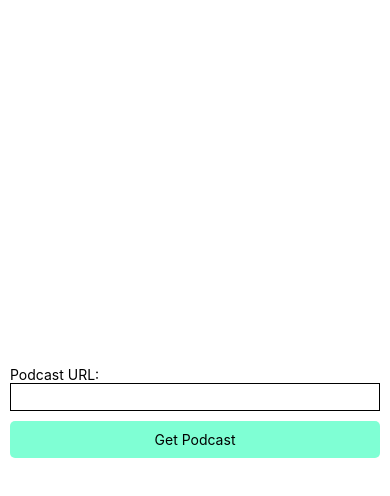
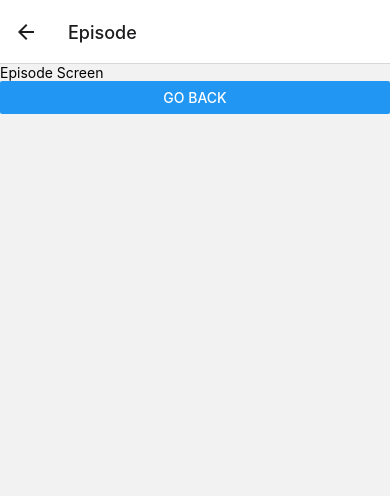
Before and after one commit to abandisch/pdcast, a React Native app: screen /Episode in a window 390 px wide. Shown: the top 496 px of the page. Built offline with nearby package versions, Linux system fonts and the light colour scheme.

Commit message:
Feature/navigation (#3)
* add react navigation package

* implement basic navigation demo

* add nav types

```diff
--- a/package.json
+++ b/package.json
@@ -10,9 +10,13 @@
     "lint": "eslint ."
   },
   "dependencies": {
+    "@react-navigation/native": "^6.0.11",
+    "@react-navigation/native-stack": "^6.7.0",
     "@reduxjs/toolkit": "^1.8.1",
     "react": "18.0.0",
     "react-native": "0.69.1",
+    "react-native-safe-area-context": "^4.3.1",
+    "react-native-screens": "^3.15.0",
     "react-redux": "^8.0.1"
   },
   "devDependencies": {
--- a/src/containers/App.tsx
+++ b/src/containers/App.tsx
@@ -1,65 +1,24 @@
 import React from 'react';
-import {View, Text, StyleSheet, FlatList} from 'react-native';
-import {useAppSelector} from '../hooks';
-import {selectCurrentPodcast} from '../lib/store/features/podcasts';
-import Searchbar from './Searchbar';
-import {Episode} from '../lib/types/podcast';
+import {createNativeStackNavigator} from '@react-navigation/native-stack';
+import Home from './Home';
+import Episode from './Episode';
 
 /*
 
 4) Click to see info of pod cast
 5) Play a pod cast
+*) Setup OTA (Over The Air) for updates
 
 */
 
-const Item = ({title}: {title: string}) => (
-  <View>
-    <Text>{title}</Text>
-  </View>
-);
-
 function App() {
-  // const podcastsV1 = useSelector<RootState>(state => state.podcasts.current);
-  const podcast = useAppSelector(selectCurrentPodcast);
-
-  const renderItem = ({item}: {item: Episode}) => <Item title={item.title} />;
-
+  const Stack = createNativeStackNavigator();
   return (
-    <View
-      style={{
-        flex: 1,
-        justifyContent: 'center',
-        marginHorizontal: 10,
-      }}>
-      <Searchbar />
-
-      <View style={styles.mb10}>
-        {podcast?.episodes && (
-          <FlatList
-            data={podcast?.episodes}
-            renderItem={renderItem}
-            keyExtractor={item => item.id}
-          />
-        )}
-      </View>
-    </View>
+    <Stack.Navigator>
+      <Stack.Screen name="Home" component={Home} />
+      <Stack.Screen name="Episode" component={Episode} />
+    </Stack.Navigator>
   );
 }
 
-const styles = StyleSheet.create({
-  mb10: {
-    marginBottom: 10,
-  },
-  border: {
-    borderColor: 'red',
-    borderWidth: 3,
-  },
-  textInput: {
-    width: '100%',
-    borderColor: 'black',
-    borderWidth: 1,
-    height: 28,
-  },
-});
-
 export default App;
--- /dev/null
+++ b/src/containers/Episode.tsx
@@ -0,0 +1,28 @@
+import React from 'react';
+import {View, Text, Button} from 'react-native';
+import type {NativeStackScreenProps} from '@react-navigation/native-stack';
+import {RootStackParamList} from '../lib/types';
+
+type Props = NativeStackScreenProps<RootStackParamList, 'Episode'>;
+
+function Episode({navigation, route}: Props) {
+  console.log('navigation:', navigation);
+  console.log('route:', route);
+
+  const handleGoBack = () => {
+    navigation.pop();
+  };
+
+  return (
+    <View>
+      <View>
+        <Text>Episode Screen</Text>
+      </View>
+      <View>
+        <Button title="Go Back" onPress={handleGoBack} />
+      </View>
+    </View>
+  );
+}
+
+export default Episode;
--- /dev/null
+++ b/src/containers/Home.tsx
@@ -0,0 +1,75 @@
+import React from 'react';
+import {View, Text, StyleSheet, FlatList, TouchableOpacity} from 'react-native';
+import type {NativeStackScreenProps} from '@react-navigation/native-stack';
+import {useAppSelector} from '../hooks';
+import {selectCurrentPodcast} from '../lib/store/features/podcasts';
+import Searchbar from './Searchbar';
+import {RootStackParamList, Episode as EpisodeType} from '../lib/types';
+
+const Item = ({title, onPress}: {title: string; onPress: () => void}) => (
+  <TouchableOpacity onPress={onPress}>
+    <View style={{padding: 10, backgroundColor: 'lightblue', marginBottom: 10}}>
+      <Text style={{color: 'black'}}>{title}</Text>
+    </View>
+  </TouchableOpacity>
+);
+
+type Props = NativeStackScreenProps<RootStackParamList, 'Home'>;
+
+function Home({navigation, route}: Props) {
+  console.log('navigation:', navigation);
+  console.log('route:', route);
+
+  // const podcastsV1 = useSelector<RootState>(state => state.podcasts.current);
+  const podcast = useAppSelector(selectCurrentPodcast);
+
+  const handlePressEpsisode = (episode: EpisodeType) => () => {
+    navigation.navigate('Episode', {episode});
+  };
+
+  const renderItem = ({item}: {item: EpisodeType}) => (
+    <Item title={item.title} onPress={handlePressEpsisode(item)} />
+  );
+
+  return (
+    <View
+      style={{
+        flex: 1,
+        justifyContent: 'center',
+        marginHorizontal: 10,
+      }}>
+      <View>
+        <Text>Home Screen</Text>
+      </View>
+      <Searchbar />
+
+      <View style={styles.mb10}>
+        {podcast?.episodes && (
+          <FlatList
+            data={podcast?.episodes}
+            renderItem={renderItem}
+            keyExtractor={item => item.id}
+          />
+        )}
+      </View>
+    </View>
+  );
+}
+
+const styles = StyleSheet.create({
+  mb10: {
+    marginBottom: 10,
+  },
+  border: {
+    borderColor: 'red',
+    borderWidth: 3,
+  },
+  textInput: {
+    width: '100%',
+    borderColor: 'black',
+    borderWidth: 1,
+    height: 28,
+  },
+});
+
+export default Home;
--- a/src/containers/Root.tsx
+++ b/src/containers/Root.tsx
@@ -1,12 +1,15 @@
 import React from 'react';
+import {Provider} from 'react-redux';
+import {NavigationContainer} from '@react-navigation/native';
 import App from './App';
 import {store} from '../lib/store/configureStore';
-import {Provider} from 'react-redux';
 
 function Root() {
   return (
     <Provider store={store}>
-      <App />
+      <NavigationContainer>
+        <App />
+      </NavigationContainer>
     </Provider>
   );
 }
--- /dev/null
+++ b/src/lib/types/index.ts
@@ -0,0 +1,2 @@
+export * from './podcast';
+export * from './routes';
--- /dev/null
+++ b/src/lib/types/routes.tsx
@@ -0,0 +1,6 @@
+import {Episode} from './podcast';
+
+export type RootStackParamList = {
+  Home: undefined;
+  Episode: {episode: Episode};
+};
```
Also changed, not shown: 3 other files (tests, documents, lock files or other folders).
